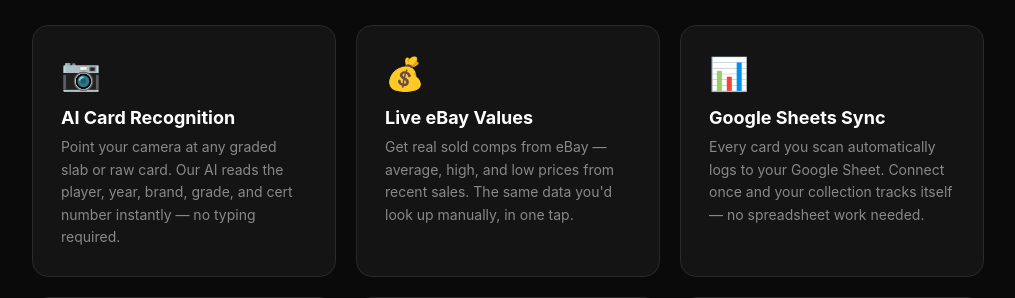
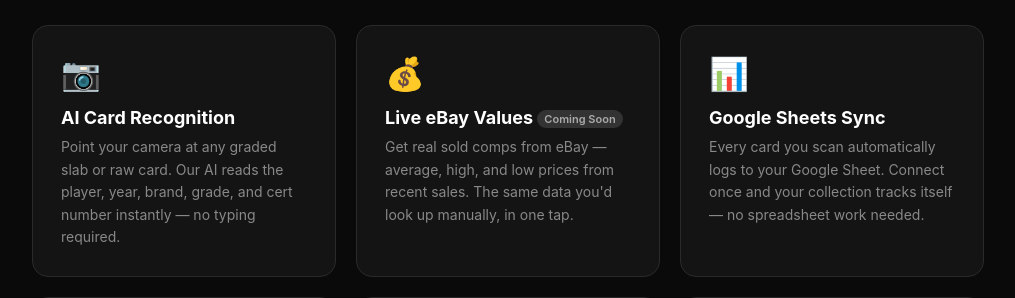
Before and after one commit to maddengarrett7-cpu/cardvault, a Flask app: page / in a window 1280 px wide. Shown: the part 529-827 px from the top of the page, without its empty margins (132-1147 px from the left). Run offline with Flask 3, Linux system fonts and the light colour scheme.

Commit message:
Add Coming Soon badge to Live eBay Values on landing page

```diff
--- a/templates/landing.html
+++ b/templates/landing.html
@@ -103,7 +103,7 @@
   </div>
   <div class="feature">
     <div class="feature-icon">💰</div>
-    <h3>Live eBay Values</h3>
+    <h3>Live eBay Values <span style="font-size:11px; background:#333; color:#aaa; padding:2px 7px; border-radius:20px; font-weight:600; vertical-align:middle;">Coming Soon</span></h3>
     <p>Get real sold comps from eBay — average, high, and low prices from recent sales. The same data you'd look up manually, in one tap.</p>
   </div>
   <div class="feature">
```
